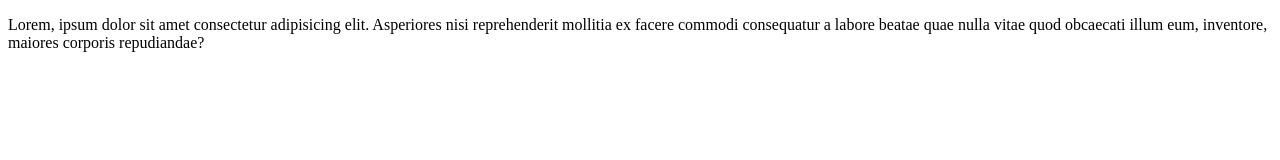
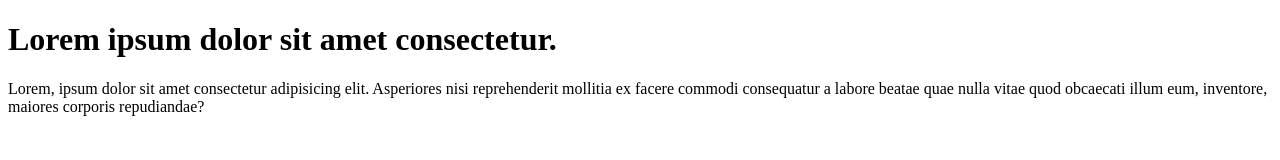
Before and after one commit to vishwa-3005/learn-git, a plain HTML site: page index.html in a window 1280 px wide. Drawn offline with Linux system fonts and the light colour scheme.

Commit message:
Add heading tp code

```diff
--- a/index.html
+++ b/index.html
@@ -6,6 +6,7 @@
     <title>Git website</title>
   </head>
   <body>
+    <h1>Lorem ipsum dolor sit amet consectetur.</h1>
     <p>
       Lorem, ipsum dolor sit amet consectetur adipisicing elit. Asperiores nisi
       reprehenderit mollitia ex facere commodi consequatur a labore beatae quae
```
